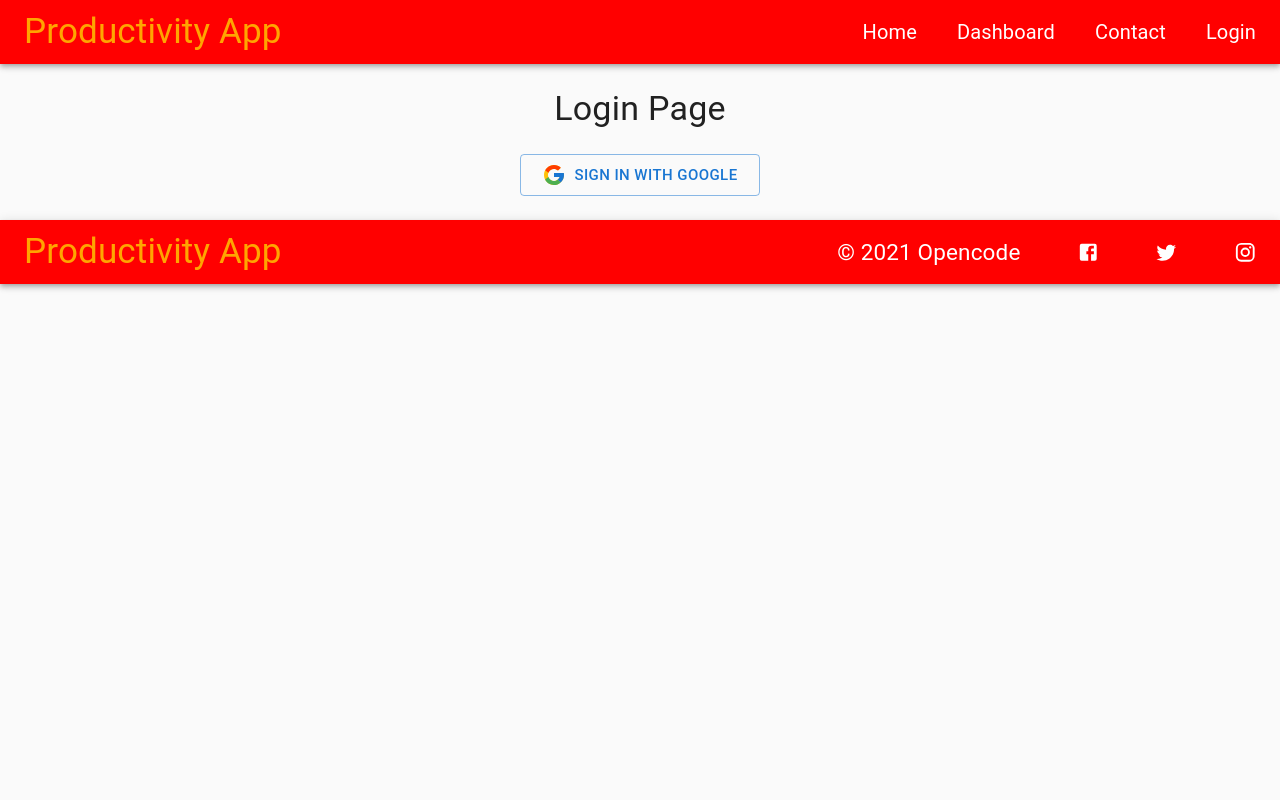
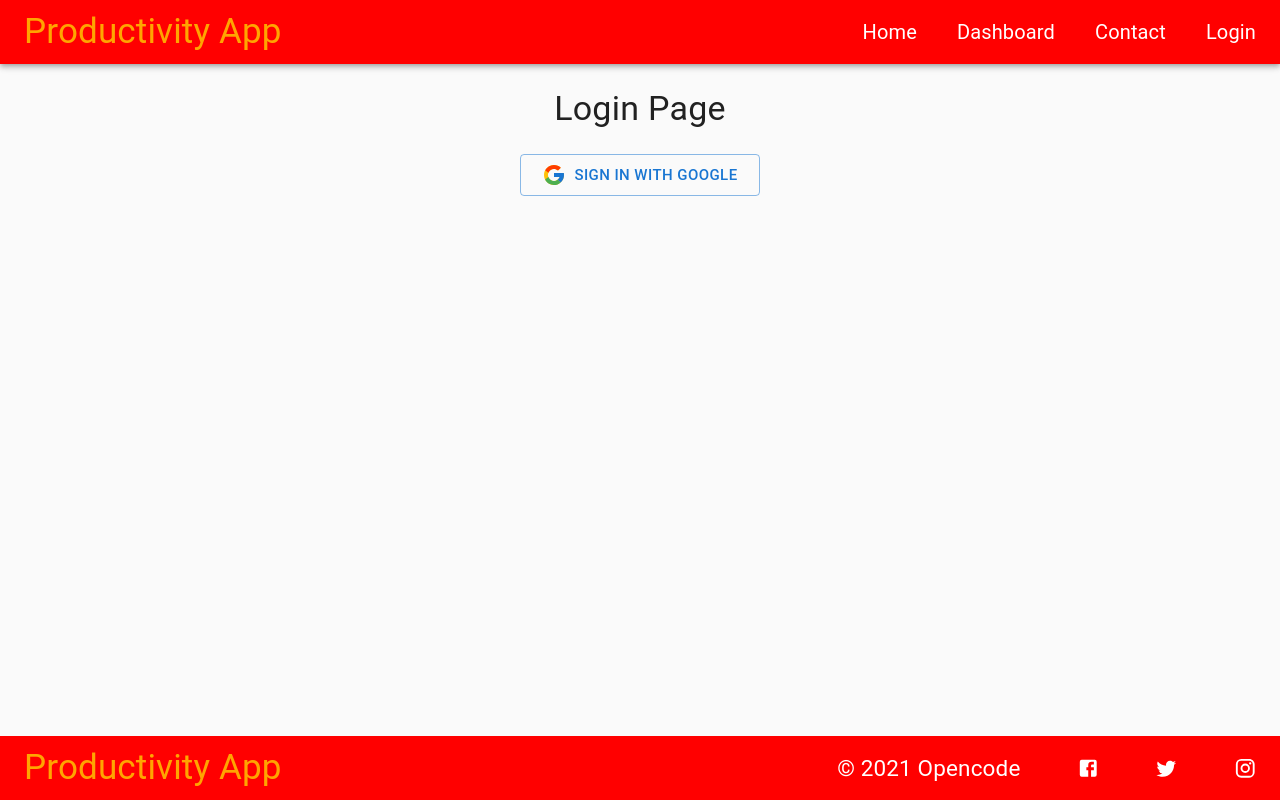
Before and after one commit to opencodeiiita/Productivity-Tracker, a React (Create React App) app in the folder frontend/: page /login in a window 1280 px wide. Built offline with nearby package versions, Linux system fonts and the light colour scheme.

Commit message:
made footer to stick to the bottom

```diff
--- a/frontend/src/component/Footer.js
+++ b/frontend/src/component/Footer.js
@@ -13,6 +13,10 @@ import Instagram from '@material-ui/icons/Instagram';
 
 const useStyles = makeStyles((theme) => ({
     navbar: {
+        position: 'fixed',
+        bottom: 0,
+        left: 0,
+        right: 0,
         backgroundColor: 'red',
     },
     navlinks: {
```
